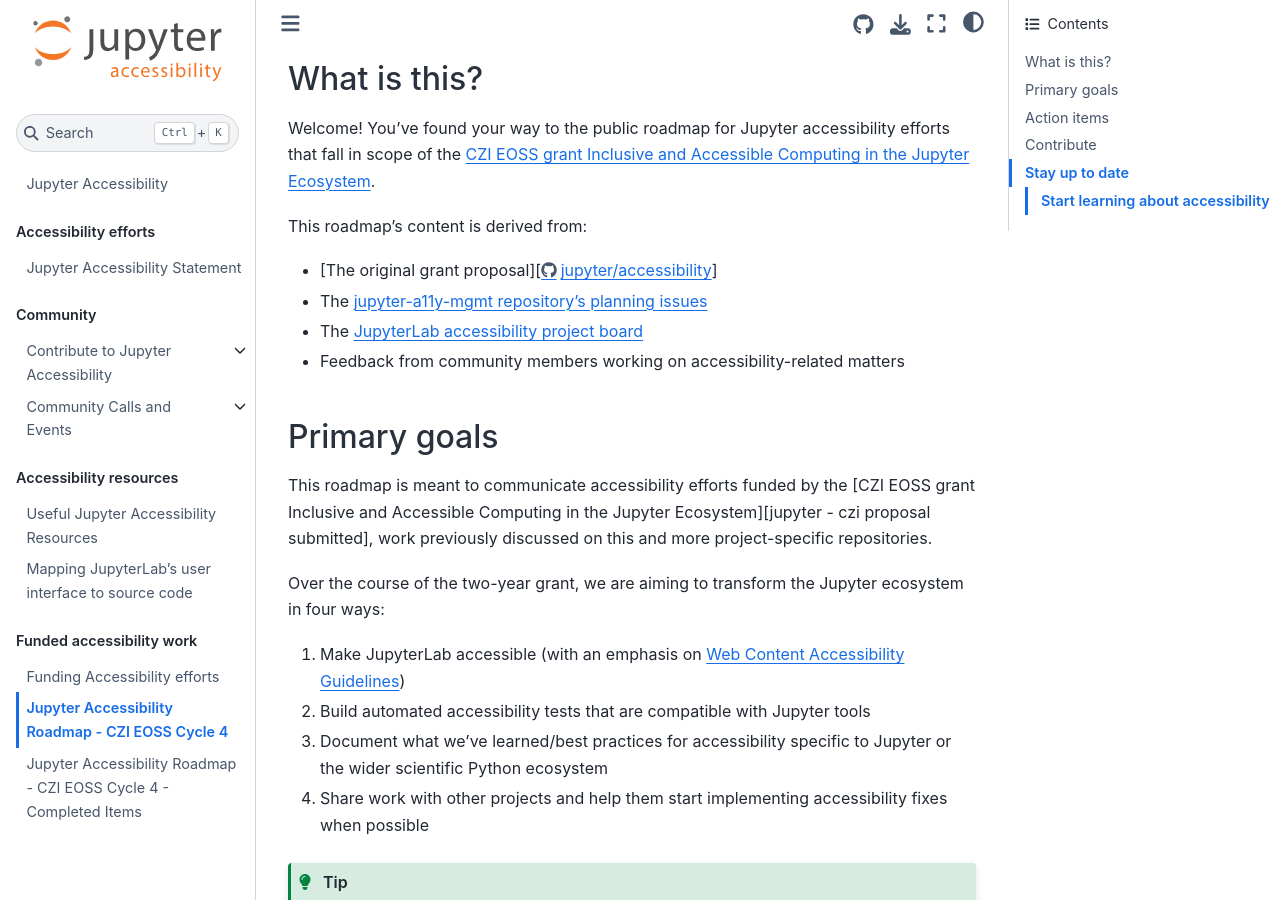
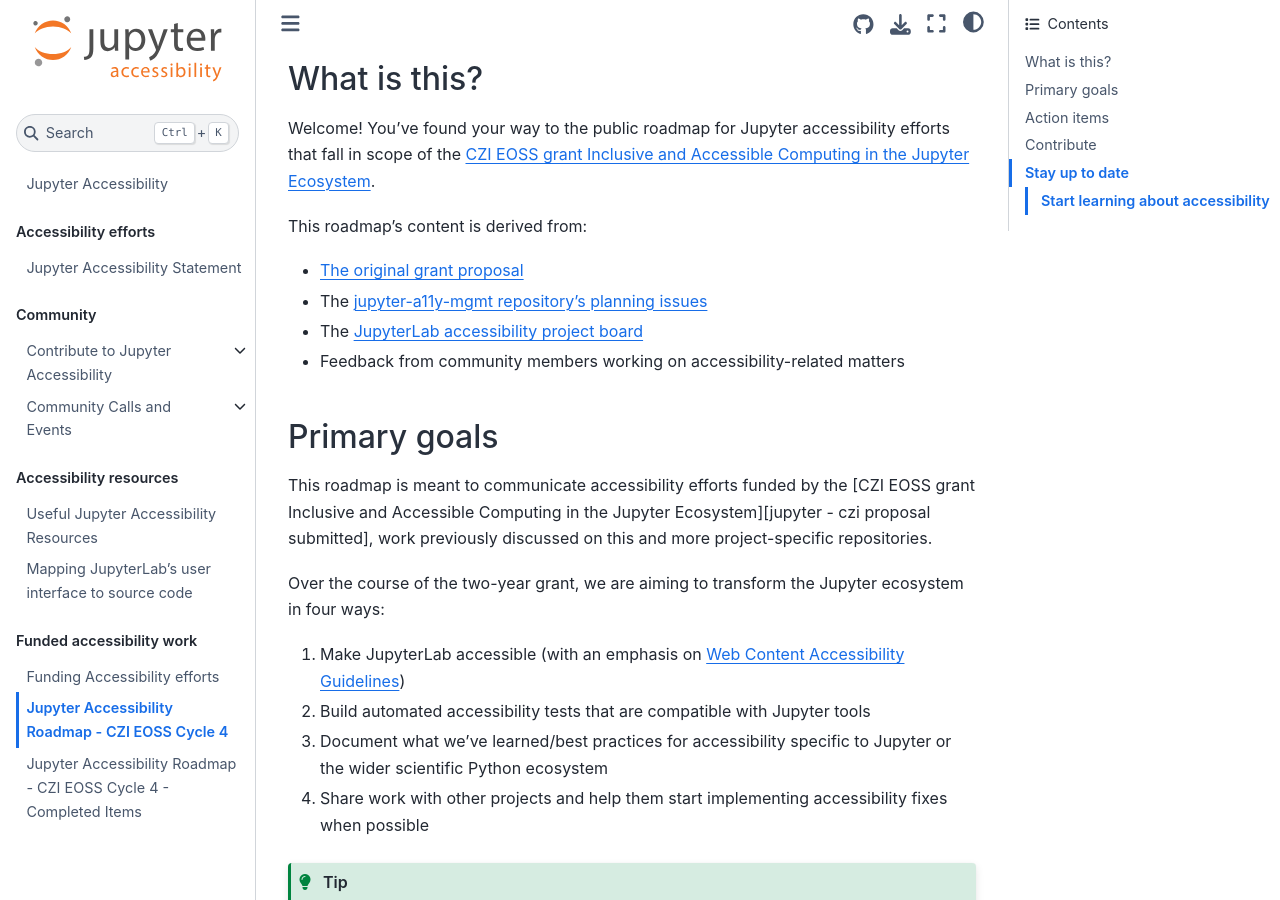
Before and after one commit to jupyter/accessibility, a Jupyter Book: the page built from docs/funding/czi-grant-roadmap.md, in a window 1280 px wide and 900 px high, scrolled down 312 px. Built offline with Jupyter Book 1.0.4 settings and Sphinx 7.4.7 and the Sphinx Book theme 1.1.4, drawn with Linux system fonts in a browser that asks for light colours; pages that are not in the unit, such as notebooks, are missing from menus.

Commit message:
Update czi-grant-roadmap.md

```diff
--- a/docs/funding/czi-grant-roadmap.md
+++ b/docs/funding/czi-grant-roadmap.md
@@ -14,7 +14,7 @@
 
 This roadmap's content is derived from:
 
-- [The original grant proposal][https://github.com/jupyter/accessibility/blob/da6db43da092255c205ce1603d0d10b1f51c131b/docs/funding/Inclusive_and_Accessible_Scientific_Computing_in_Jupyter_Ecosystem_SUBMITTED_PROPOSAL.pdf]
+- [The original grant proposal](https://github.com/jupyter/accessibility/blob/da6db43da092255c205ce1603d0d10b1f51c131b/docs/funding/Inclusive_and_Accessible_Scientific_Computing_in_Jupyter_Ecosystem_SUBMITTED_PROPOSAL.pdf)
 - The [jupyter-a11y-mgmt repository's planning issues](https://github.com/orgs/Quansight-Labs/projects/5/views/1)
 - The [JupyterLab accessibility project board](https://github.com/orgs/Quansight-Labs/projects/5/views/1)
 - Feedback from community members working on accessibility-related matters
```
